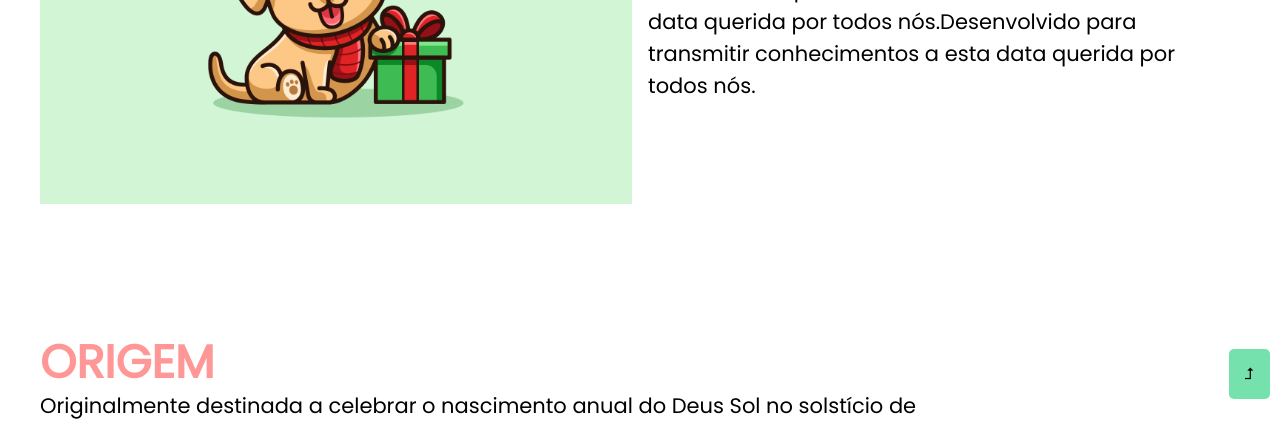
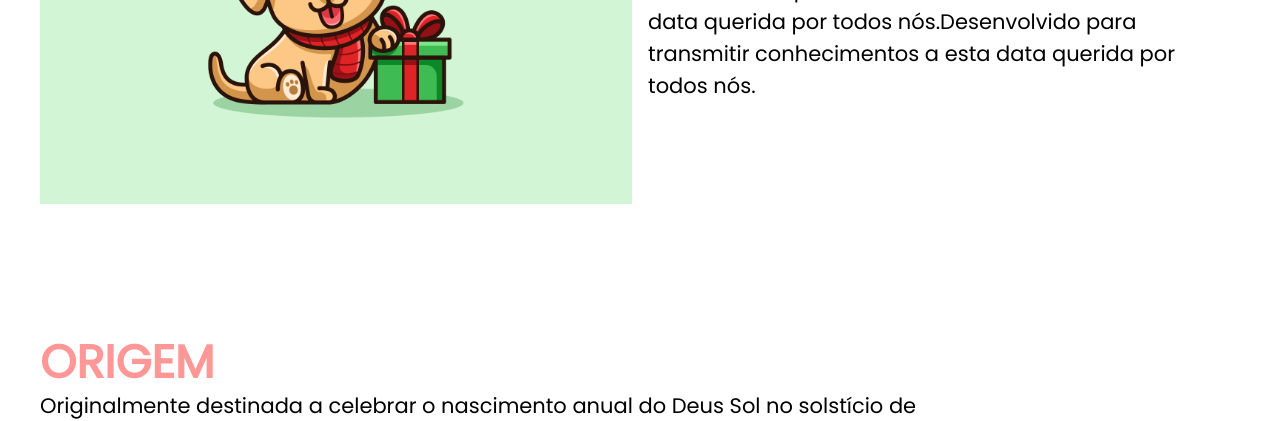
Before and after one commit to gabriel-eustaquio/christmas, a plain HTML site: page index.html in a window 1280 px wide. Shown: the part 391-812 px from the top of the page. Drawn offline with Linux system fonts and the light colour scheme.

Commit message:
informacao-do-readme

```diff
--- a/css/global/global.css
+++ b/css/global/global.css
@@ -50,13 +50,3 @@ img {
     max-width: 50ch;
   }
 }
-
-/* Estilizando elemento subir */
-.subir {
-  position: fixed;
-  bottom: 10px;
-  right: 10px;
-  padding: 1rem;
-  border-radius: 5px;
-  background-color: var(--cor-s1);
-}
--- a/script.js
+++ b/script.js
@@ -18,29 +18,11 @@ function scrollSuave() {
 }
 scrollSuave();
 
-function elementoSubirTudo() {
-  const elementoSubir = document.createElement('a');
-  elementoSubir.innerText = '⮥';
-  elementoSubir.classList.add('subir');
-  elementoSubir.addEventListener('click', () => {
-    window.scrollTo({
-      top: document.querySelector('header h1').offsetTop,
-      behavior: 'smooth',
-    })
-  })
-
-  function ativarElementoSubir() {
-    document.body.appendChild(elementoSubir);
-  }
-
-  window.addEventListener('scroll', ativarElementoSubir);
-}
-elementoSubirTudo();
-
 function navegacaoTab() {
   const origemMenu = document.querySelectorAll('.js-origemmenu li'),
         origemConteudo = document.querySelectorAll('.js-origemconteudo li');
 
+  origemConteudo[0].classList.add('ativo');
 
   if(origemMenu.length && origemConteudo.length) {
     function ativarConteudo(index) {
```
Also changed, not shown: img/figma.PNG (added), 1 other file.
